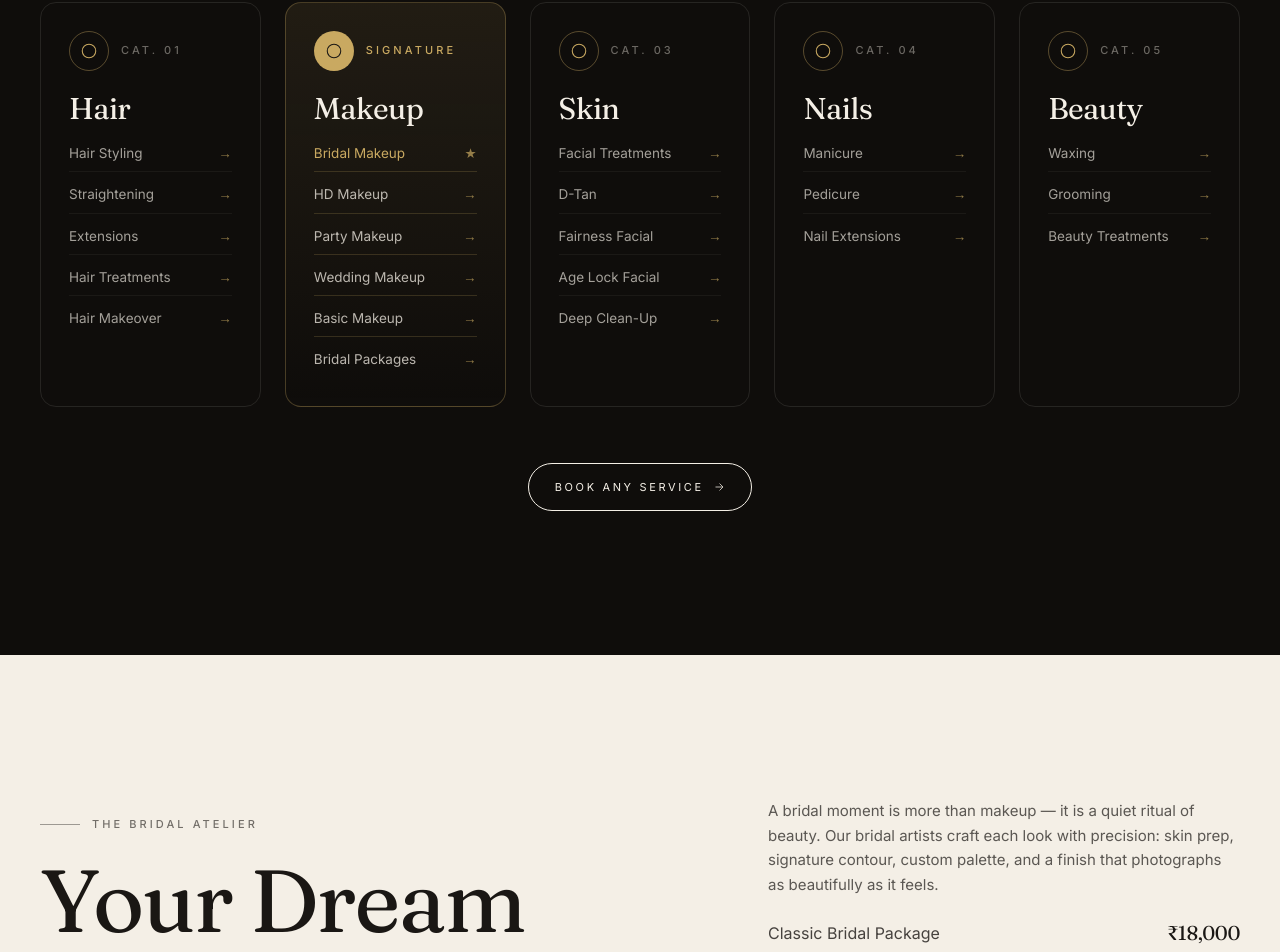
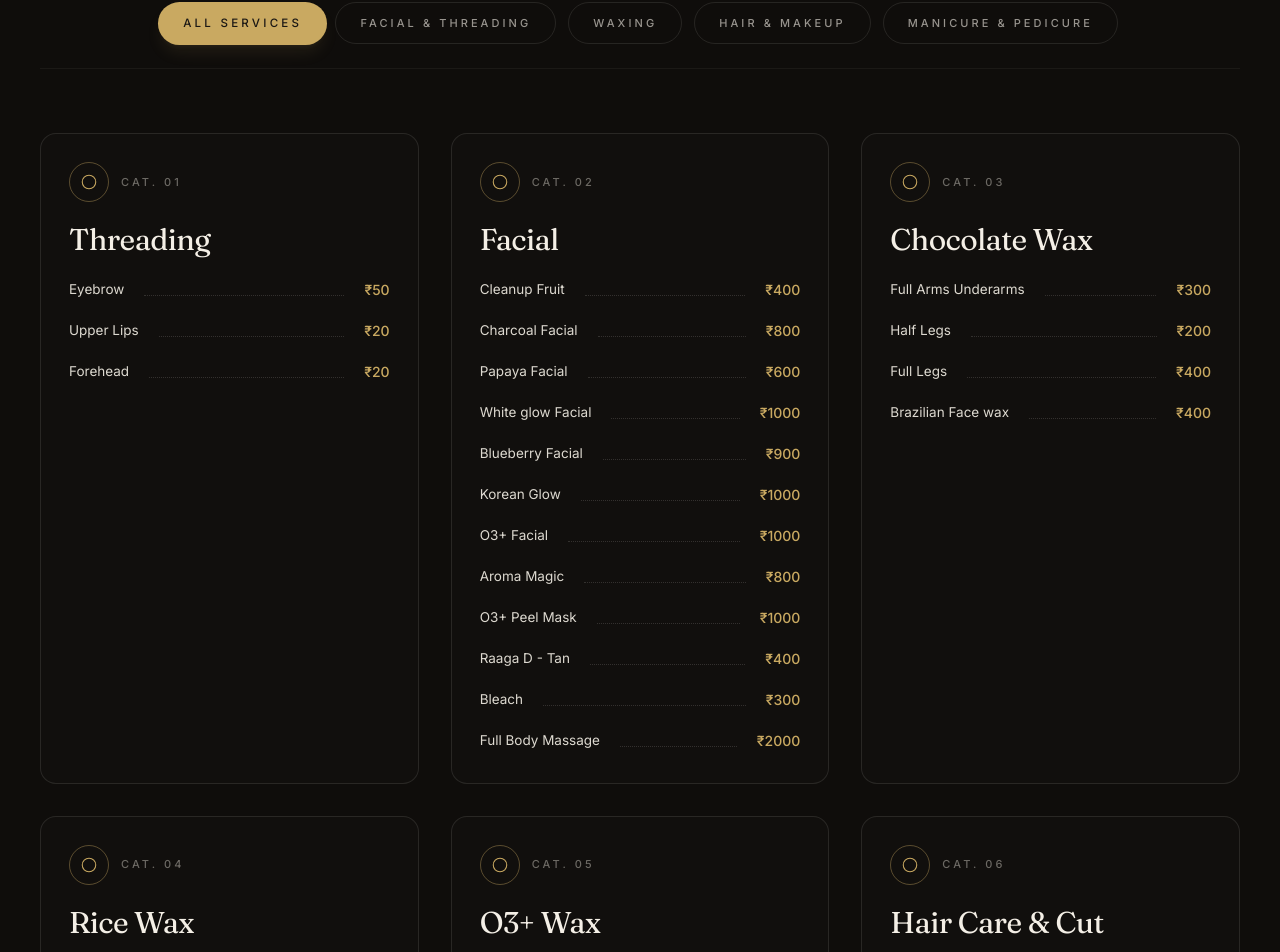
Before and after one commit to nikhilmahato26/padma-beauty, a React (Vite) app: page / in a window 1280 px wide. Shown: the part 3279-4231 px from the top of the page. Built offline with nearby package versions, Linux system fonts and the light colour scheme; a web font is replaced by a local one.

Commit message:
price uploaded

```diff
--- a/src/constants/site.js
+++ b/src/constants/site.js
@@ -50,36 +50,110 @@ export const ABOUT_HIGHLIGHTS = [
 export const SERVICE_CATEGORIES = [
   {
     cat: 'Cat. 01',
-    title: 'Hair',
-    items: ['Hair Styling', 'Straightening', 'Extensions', 'Hair Treatments', 'Hair Makeover'],
+    title: 'Threading',
+    items: [
+      { name: 'Eyebrow', price: '50' },
+      { name: 'Upper Lips', price: '20' },
+      { name: 'Forehead', price: '20' },
+    ],
   },
   {
-    cat: 'Signature',
-    title: 'Makeup',
-    featured: true,
+    cat: 'Cat. 02',
+    title: 'Facial',
     items: [
-      { name: 'Bridal Makeup', star: true },
-      'HD Makeup',
-      'Party Makeup',
-      'Wedding Makeup',
-      'Basic Makeup',
-      'Bridal Packages',
+      { name: 'Cleanup Fruit', price: '400' },
+      { name: 'Charcoal Facial', price: '800' },
+      { name: 'Papaya Facial', price: '600' },
+      { name: 'White glow Facial', price: '1000' },
+      { name: 'Blueberry Facial', price: '900' },
+      { name: 'Korean Glow', price: '1000' },
+      { name: 'O3+ Facial', price: '1000' },
+      { name: 'Aroma Magic', price: '800' },
+      { name: 'O3+ Peel Mask', price: '1000' },
+      { name: 'Raaga D - Tan', price: '400' },
+      { name: 'Bleach', price: '300' },
+      { name: 'Full Body Massage', price: '2000' },
     ],
   },
   {
     cat: 'Cat. 03',
-    title: 'Skin',
-    items: ['Facial Treatments', 'D-Tan', 'Fairness Facial', 'Age Lock Facial', 'Deep Clean-Up'],
+    title: 'Chocolate Wax',
+    items: [
+      { name: 'Full Arms Underarms', price: '300' },
+      { name: 'Half Legs', price: '200' },
+      { name: 'Full Legs', price: '400' },
+      { name: 'Brazilian Face wax', price: '400' },
+    ],
   },
   {
     cat: 'Cat. 04',
-    title: 'Nails',
-    items: ['Manicure', 'Pedicure', 'Nail Extensions'],
+    title: 'Rice Wax',
+    items: [
+      { name: 'Full Arms Underarms', price: '500' },
+      { name: 'Half Legs', price: '500' },
+      { name: 'Full Legs', price: '800' },
+    ],
   },
   {
     cat: 'Cat. 05',
-    title: 'Beauty',
-    items: ['Waxing', 'Grooming', 'Beauty Treatments'],
+    title: 'O3+ Wax',
+    items: [
+      { name: 'Full Arms Underarms', price: '500' },
+      { name: 'Half Legs', price: '500' },
+      { name: 'Full Legs', price: '800' },
+    ],
+  },
+  {
+    cat: 'Cat. 06',
+    title: 'Hair Cute',
+    items: [
+      { name: 'Hair Cut', price: '200' },
+      { name: 'V Hair Cut', price: '250' },
+      { name: 'U Hair Cut', price: '250' },
+      { name: 'Layered Cut', price: '400' },
+      { name: 'Hair Spa Keratin', price: '1000' },
+      { name: 'Hair Spa', price: '700' },
+      { name: 'Head Wash', price: '300' },
+      { name: 'Root Touchup', price: '800' },
+      { name: 'Highlight', price: '2000' },
+      { name: 'Oil Hair Massage', price: '400' },
+    ],
+  },
+  {
+    cat: 'Signature',
+    title: 'Make Up',
+    featured: true,
+    items: [
+      { name: 'Saree Draping', price: '300' },
+      { name: 'Hair Draping', price: '1000' },
+      { name: 'Light Make - Up', price: '3000' },
+      { name: 'Party Make - Up', price: '3500' },
+      { name: 'Sider Make - Up', price: '3000' },
+      { name: 'Bridal Make - Up', price: '10000', star: true },
+      { name: 'Baby Shower Make - Up', price: '4000' },
+      { name: 'Engagement Look', price: '5000' },
+    ],
+  },
+  {
+    cat: 'Cat. 08',
+    title: 'Manicure',
+    items: [
+      { name: 'Bubble Gum', price: '300' },
+      { name: 'Baage Gum', price: '300' },
+      { name: 'Rubaal Gum', price: '350' },
+      { name: 'O3+ Gum', price: '500' },
+      { name: 'Full Body Polishing', price: '2000' },
+    ],
+  },
+  {
+    cat: 'Cat. 09',
+    title: 'Pedicure',
+    items: [
+      { name: 'Bubble Gum', price: '400' },
+      { name: 'Baage Gum', price: '800' },
+      { name: 'Rubaal Gum', price: '800' },
+      { name: 'O3+ Bubble Gum', price: '1000' },
+    ],
   },
 ]
 
--- a/src/sections/BookAppointment.jsx
+++ b/src/sections/BookAppointment.jsx
@@ -112,12 +112,15 @@ export default function BookAppointment() {
                 <label className="eyebrow text-cream/50 mb-2 block">Service</label>
                 <select className="field bg-ink" {...register('service', { required: true })}>
                   <option value="">Select a service</option>
-                  <option>Bridal Makeup</option>
-                  <option>HD / Party Makeup</option>
-                  <option>Hair Styling</option>
-                  <option>Facial / Skin Care</option>
-                  <option>Nails / Extensions</option>
-                  <option>Full Beauty Package</option>
+                  <option>Threading</option>
+                  <option>Facial & Skin Care</option>
+                  <option>Chocolate Waxing</option>
+                  <option>Rice Waxing</option>
+                  <option>O3+ Waxing</option>
+                  <option>Hair Care & Styling</option>
+                  <option>Make Up & Draping</option>
+                  <option>Manicure</option>
+                  <option>Pedicure</option>
                 </select>
               </div>
               <div>
--- a/src/sections/Services.jsx
+++ b/src/sections/Services.jsx
@@ -1,10 +1,30 @@
-import { motion } from 'framer-motion'
+import { useState } from 'react'
+import { motion, AnimatePresence } from 'framer-motion'
 import { fadeUp, stagger, viewportOnce } from '../utils/motion'
 import { SERVICE_CATEGORIES, FEATURED_SERVICES } from '../constants/site'
 import SectionEyebrow from '../components/SectionEyebrow'
 import ArrowIcon from '../components/ArrowIcon'
 
+const TABS = [
+  { id: 'all', label: 'All Services' },
+  { id: 'facial-threading', label: 'Facial & Threading' },
+  { id: 'waxing', label: 'Waxing' },
+  { id: 'hair-makeup', label: 'Hair & Makeup' },
+  { id: 'nails', label: 'Manicure & Pedicure' },
+]
+
 export default function Services() {
+  const [activeTab, setActiveTab] = useState('all')
+
+  const filteredCategories = SERVICE_CATEGORIES.filter((c) => {
+    if (activeTab === 'all') return true
+    if (activeTab === 'facial-threading') return c.title === 'Threading' || c.title === 'Facial'
+    if (activeTab === 'waxing') return c.title.includes('Wax')
+    if (activeTab === 'hair-makeup') return c.title === 'Hair Cute' || c.title === 'Make Up'
+    if (activeTab === 'nails') return c.title === 'Manicure' || c.title === 'Pedicure'
+    return true
+  })
+
   return (
     <section id="services" className="py-24 md:py-36 bg-ink-deep relative">
       <div className="max-w-[1400px] mx-auto px-6 md:px-10">
@@ -20,7 +40,7 @@ export default function Services() {
             <div className="badge-circle">
               <div>
                 <div className="eyebrow text-ink/60 text-[10px] mb-1">Starts At</div>
-                <div className="h-display text-3xl">₹999</div>
+                <div className="h-display text-3xl font-semibold">₹50</div>
               </div>
             </div>
           </motion.div>
@@ -53,7 +73,7 @@ export default function Services() {
           initial="hidden"
           whileInView="show"
           viewport={viewportOnce}
-          className="grid md:grid-cols-3 gap-4 md:gap-6 mb-6"
+          className="grid md:grid-cols-3 gap-4 md:gap-6 mb-16"
         >
           {FEATURED_SERVICES.map((s) => (
             <motion.div key={s.title} variants={fadeUp} className="service-card">
@@ -68,22 +88,45 @@ export default function Services() {
           ))}
         </motion.div>
 
+        {/* Interactive Category Filter Tabs */}
+        <div className="flex flex-wrap items-center justify-start md:justify-center gap-3 mb-16 border-b border-cream/5 pb-6">
+          {TABS.map((tab) => (
+            <button
+              key={tab.id}
+              onClick={() => setActiveTab(tab.id)}
+              className={`px-6 py-3 rounded-full text-[11px] uppercase tracking-wider eyebrow transition-all duration-300 ${
+                activeTab === tab.id
+                  ? 'bg-gold text-ink font-semibold shadow-lg shadow-gold/10 scale-105'
+                  : 'border border-cream/10 text-cream/60 hover:border-gold/30 hover:text-cream hover:bg-cream/[0.02] bg-transparent'
+              }`}
+            >
+              {tab.label}
+            </button>
+          ))}
+        </div>
+
         {/* Category cards */}
         <motion.div
+          layout
           variants={stagger}
           initial="hidden"
           whileInView="show"
           viewport={viewportOnce}
-          className="grid lg:grid-cols-5 md:grid-cols-2 gap-4 md:gap-6 mt-16"
+          className="grid md:grid-cols-2 lg:grid-cols-3 gap-6 md:gap-8"
         >
-          {SERVICE_CATEGORIES.map((c) => (
+          <AnimatePresence mode="popLayout">
+            {filteredCategories.map((c) => (
               <motion.div
+                layout
+                initial={{ opacity: 0, scale: 0.95 }}
+                animate={{ opacity: 1, scale: 1 }}
+                exit={{ opacity: 0, scale: 0.95 }}
+                transition={{ duration: 0.4 }}
                 key={c.title}
-              variants={fadeUp}
-              className={`rounded-2xl p-7 transition-all duration-700 ${
+                className={`rounded-2xl p-7 transition-all duration-500 ${
                   c.featured
-                  ? 'border border-gold/30 bg-gradient-to-b from-gold/10 to-transparent'
-                  : 'border border-cream/10 hover:bg-cream/[0.03]'
+                    ? 'border border-gold/30 bg-gradient-to-b from-gold/10 to-transparent shadow-xl shadow-gold/[0.02]'
+                    : 'border border-cream/10 hover:border-cream/20 bg-cream/[0.01] hover:bg-cream/[0.02]'
                 }`}
               >
                 <div className="flex items-center gap-3 mb-6">
@@ -94,24 +137,35 @@ export default function Services() {
                   </div>
                   <div className={`eyebrow ${c.featured ? 'text-gold' : 'text-cream/40'}`}>{c.cat}</div>
                 </div>
-              <h3 className="h-display text-3xl text-cream mb-5">{c.title}</h3>
-              <ul className="space-y-3 text-[13.5px]">
+                <h3 className="h-display text-3xl text-cream mb-6 tracking-wide">{c.title === 'Hair Cute' ? 'Hair Care & Cut' : c.title}</h3>
+                <ul className="space-y-4 text-[13.5px]">
                   {c.items.map((item, i) => {
-                  const name = typeof item === 'string' ? item : item.name
-                  const isStar = typeof item === 'object' && item.star
+                    const name = item.name
+                    const price = item.price
+                    const isStar = item.star
                     return (
                       <li
                         key={name}
-                      className={`flex items-center justify-between pb-2 ${i !== c.items.length - 1 ? `border-b ${c.featured ? 'border-gold/20' : 'border-cream/5'}` : ''}`}
+                        className="flex items-center justify-between gap-4 pb-1 group"
                       >
-                      <span className={isStar ? 'text-gold' : c.featured ? 'text-cream/75' : 'text-cream/65'}>{name}</span>
-                      <span className="text-gold/70">{isStar ? '★' : '→'}</span>
+                        <div className="flex items-center gap-1.5 min-w-0">
+                          {isStar && <span className="text-gold text-xs">★</span>}
+                          <span className={`truncate ${isStar ? 'text-gold font-medium' : c.featured ? 'text-cream' : 'text-cream/90'} group-hover:text-cream transition-colors duration-200`}>
+                            {name}
+                          </span>
+                        </div>
+                        {/* Dot leaders */}
+                        <div className="flex-grow border-b border-dotted border-cream/15 group-hover:border-cream/30 self-end mb-1 mx-1 transition-colors duration-200"></div>
+                        <span className="text-gold font-medium text-[14px] shrink-0 group-hover:scale-105 transition-transform duration-200">
+                          ₹{price}
+                        </span>
                       </li>
                     )
                   })}
                 </ul>
               </motion.div>
             ))}
+          </AnimatePresence>
         </motion.div>
 
         <motion.div
@@ -119,7 +173,7 @@ export default function Services() {
           initial="hidden"
           whileInView="show"
           viewport={viewportOnce}
-          className="text-center mt-14"
+          className="text-center mt-16"
         >
           <a href="#book" className="pill text-cream">Book Any Service <ArrowIcon /></a>
         </motion.div>
```
Lines whose indentation alone changed are shown as unchanged.
